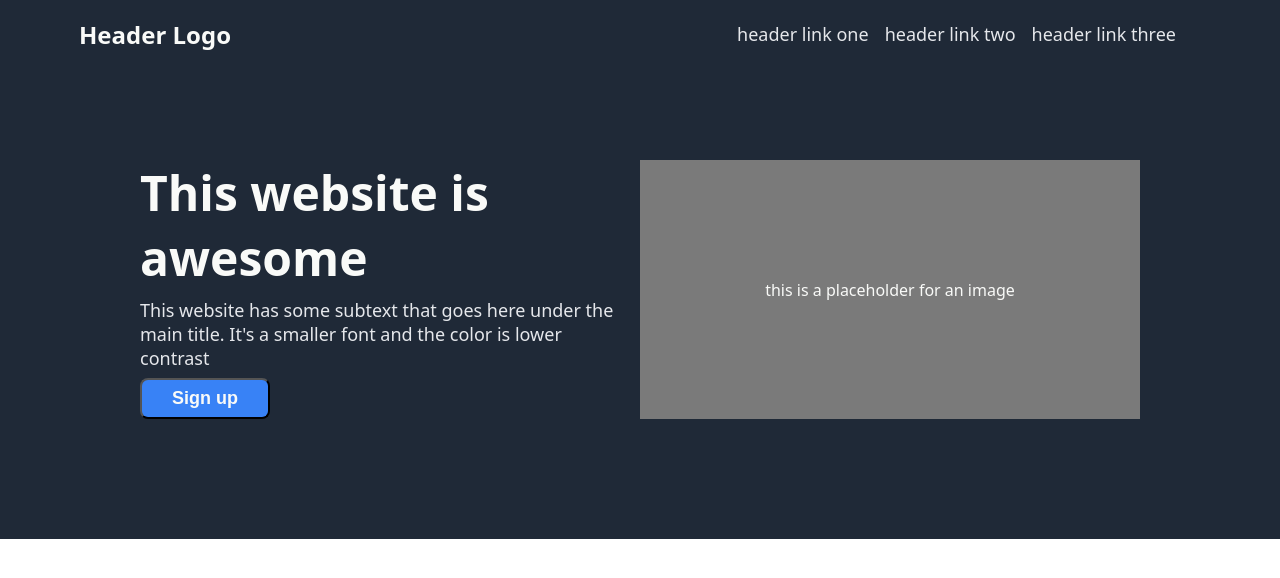
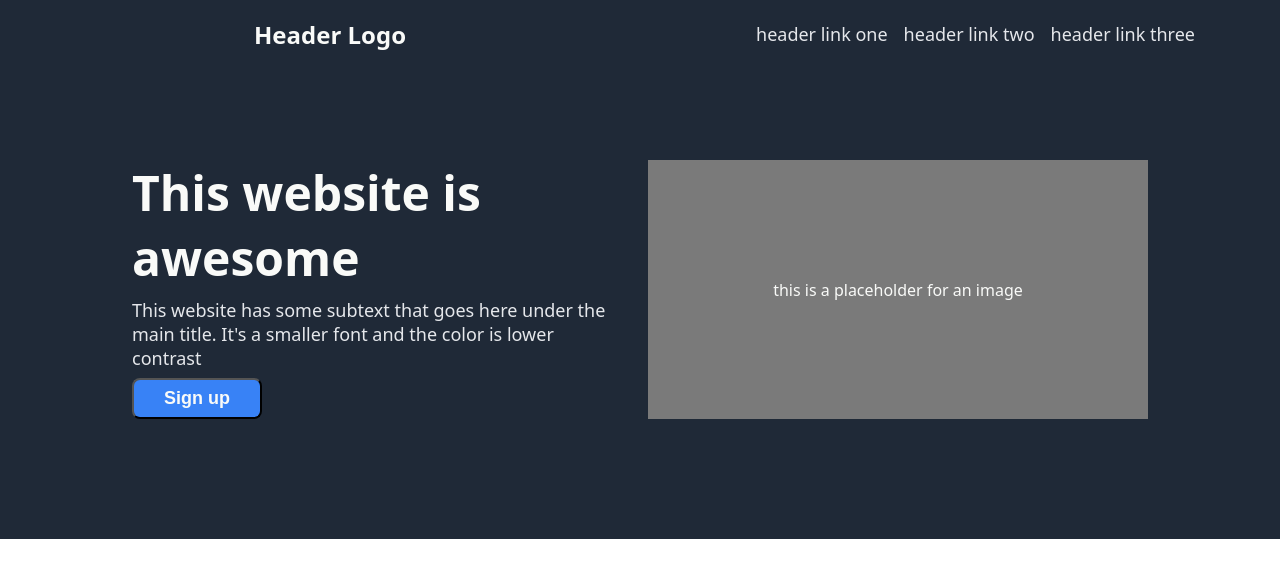
Before and after one commit to UltraForte/odin-landpage, a plain HTML site: page index.html in a window 1280 px wide. Drawn offline with Linux system fonts and the light colour scheme.

Commit message:
change header margins to line up with Hero Banner, add Hero banner gap

```diff
--- a/styles.css
+++ b/styles.css
@@ -17,7 +17,7 @@ body {
 .logo {
     color: #F9FAF8;
     font-size: 24px;
-    margin-left: 75px;
+    margin-left: 250px;
     flex-shrink: 0;
     font-weight: 700;
 }
@@ -25,7 +25,7 @@ body {
 .links {
     display: flex;
     gap: 16px;
-    margin-right: 100px;
+    margin-right: 260px;
     font-size: 18px;
     flex-shrink: 0;
 }
@@ -38,6 +38,7 @@ body {
     background-color: #1F2937;
     margin: -8px;
     justify-content: center;
+    gap: 16px;
 }
 .herotext {
     display: flex;
```
